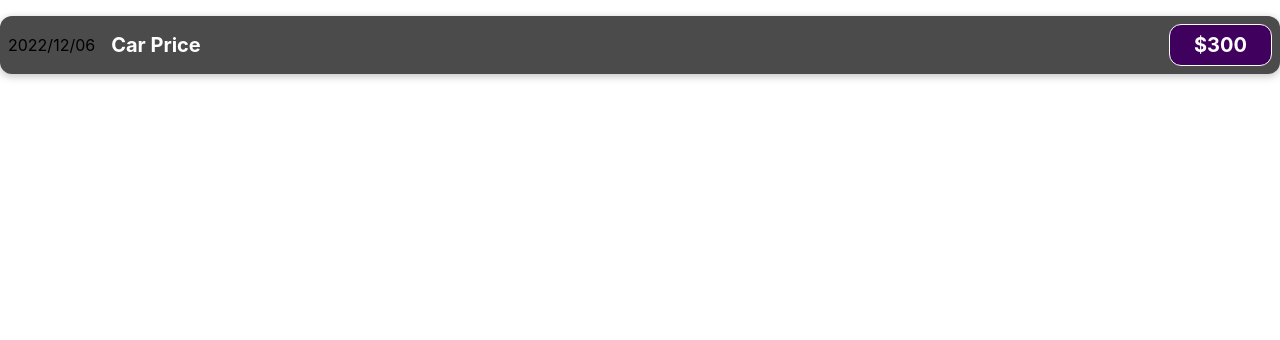
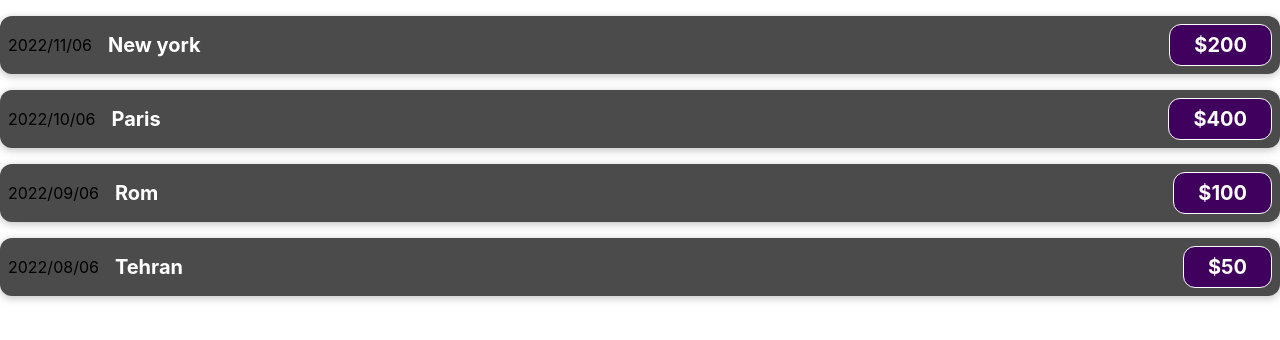
Before and after one commit to funnypar/FirstReactProject, a React (Create React App) app: page / in a window 1280 px wide. Shown: the top 340 px of the page. Built offline with nearby package versions, Linux system fonts and the light colour scheme.

Commit message:
Added First Props

```diff
--- a/src/App.js
+++ b/src/App.js
@@ -3,7 +3,37 @@ import EItems from "./components/Eitems";
 import "./App.css";
 
 function App() {
-    return <EItems></EItems>;
+    let expenseItems = [
+        { id: "e1", title: "New york", price: "200", dateItem: "2022/11/06" },
+        { id: "e2", title: "Paris", price: "400", dateItem: "2022/10/06" },
+        { id: "e3", title: "Rom", price: "100", dateItem: "2022/09/06" },
+        { id: "e4", title: "Tehran", price: "50", dateItem: "2022/08/06" },
+    ];
+
+    return (
+        <div>
+            <EItems
+                title={expenseItems[0].title}
+                price={expenseItems[0].price}
+                dateItem={expenseItems[0].dateItem}
+            ></EItems>
+            <EItems
+                title={expenseItems[1].title}
+                price={expenseItems[1].price}
+                dateItem={expenseItems[1].dateItem}
+            ></EItems>
+            <EItems
+                title={expenseItems[2].title}
+                price={expenseItems[2].price}
+                dateItem={expenseItems[2].dateItem}
+            ></EItems>
+            <EItems
+                title={expenseItems[3].title}
+                price={expenseItems[3].price}
+                dateItem={expenseItems[3].dateItem}
+            ></EItems>
+        </div>
+    );
 }
 
 export default App;
--- a/src/components/Eitems.js
+++ b/src/components/Eitems.js
@@ -1,16 +1,12 @@
 import "./Eitems.css";
 
-function EItems() {
-    const eTime = "2022/12/06";
-    const eItem = "Car Price";
-    const eItemPrice = 300;
-
+function EItems(props) {
     return (
         <div className="expense-item">
-            <div>{eTime}</div>
+            <div>{props.dateItem}</div>
             <div className="expense-item__description">
-                <h2>{eItem}</h2>
-                <div className="expense-item__price">${eItemPrice}</div>
+                <h2>{props.title}</h2>
+                <div className="expense-item__price">${props.price}</div>
             </div>
         </div>
     );
```
